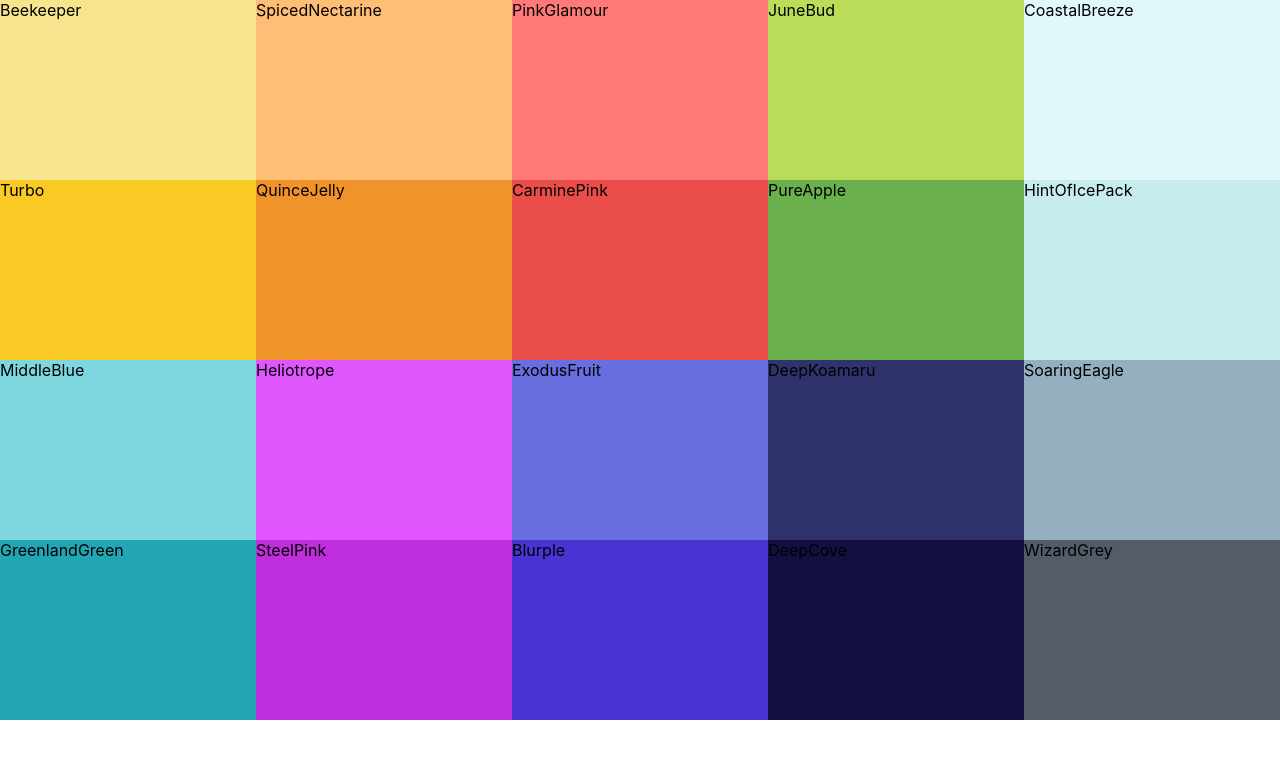
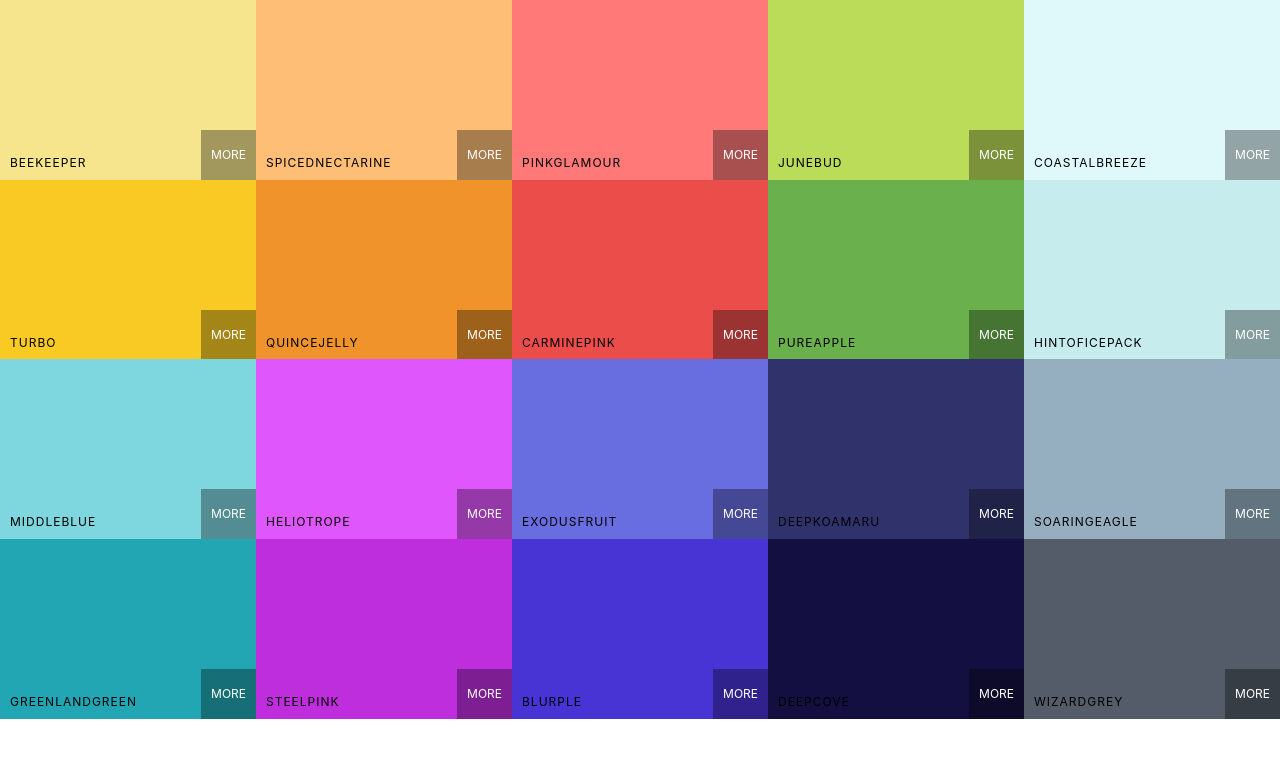
Before and after one commit to owengiri20/React_colour_app, a React (Create React App) app: page / in a window 1280 px wide. Shown: the top 758 px of the page. Built offline with nearby package versions, Linux system fonts and the light colour scheme.

Commit message:
added styling to ColoutBox

```diff
--- a/src/ColourBox.css
+++ b/src/ColourBox.css
@@ -4,5 +4,58 @@
     margin: 0 auto;
     display: inline-block;
     position: relative;
+    /* cursor: pointer; */
+    margin-bottom: -4.5px;
+}
+
+.copy-button {
+    width: 100px;
+    height: 30px;
+    position: absolute;
+    display: inline-block;
+    top: 50%;
+    left: 50%;
+    transform: translate(-50%, -50%);
+    text-align: center;
+    outline: none;
+    background: #38383842;
+    border: 0;
+    text-transform: uppercase;
+    color: #fff;
+    opacity: 0;
+}
+
+.ColourBox:hover .copy-button{
+    opacity: 1;
     cursor: pointer;
+    transition: .5s;
+    width: 110px;
+    height: 40px;
+
 }
+
+.box-content{
+    position: absolute;
+    padding: 10px;
+    width: 100%;
+    left: 0px;
+    bottom: 0px;
+    letter-spacing: 1px;
+    text-transform: uppercase;
+    font-size: 12px;
+}
+
+.see-more{
+    position: absolute;
+    right: 0;
+    bottom: 0;
+    padding: 10px;
+    font-size: 12px;
+    text-transform: uppercase;
+    background: #00000057;
+    color: #fff;
+    border: 0;
+    text-align: center;
+    line-height: 30px;
+
+}
--- a/src/ColourBox.js
+++ b/src/ColourBox.js
@@ -3,9 +3,18 @@
 
 class ColourBox extends Component {
     render() {
+        const { name, background } = this.props;
         return (
-            <div style={{ background: this.props.background }} className="ColourBox">
-                <span>{this.props.name}</span>
+            <div style={{ background }} className="ColourBox">
+                <div className="copy-container">
+                </div>
+                <div className="box-content">
+                    <span>{name}</span>
+                </div>
+                <button className="copy-button">
+                    copy!
+                </button>
+                <span className="see-more">More</span>
             </div>
         );
     }
```
